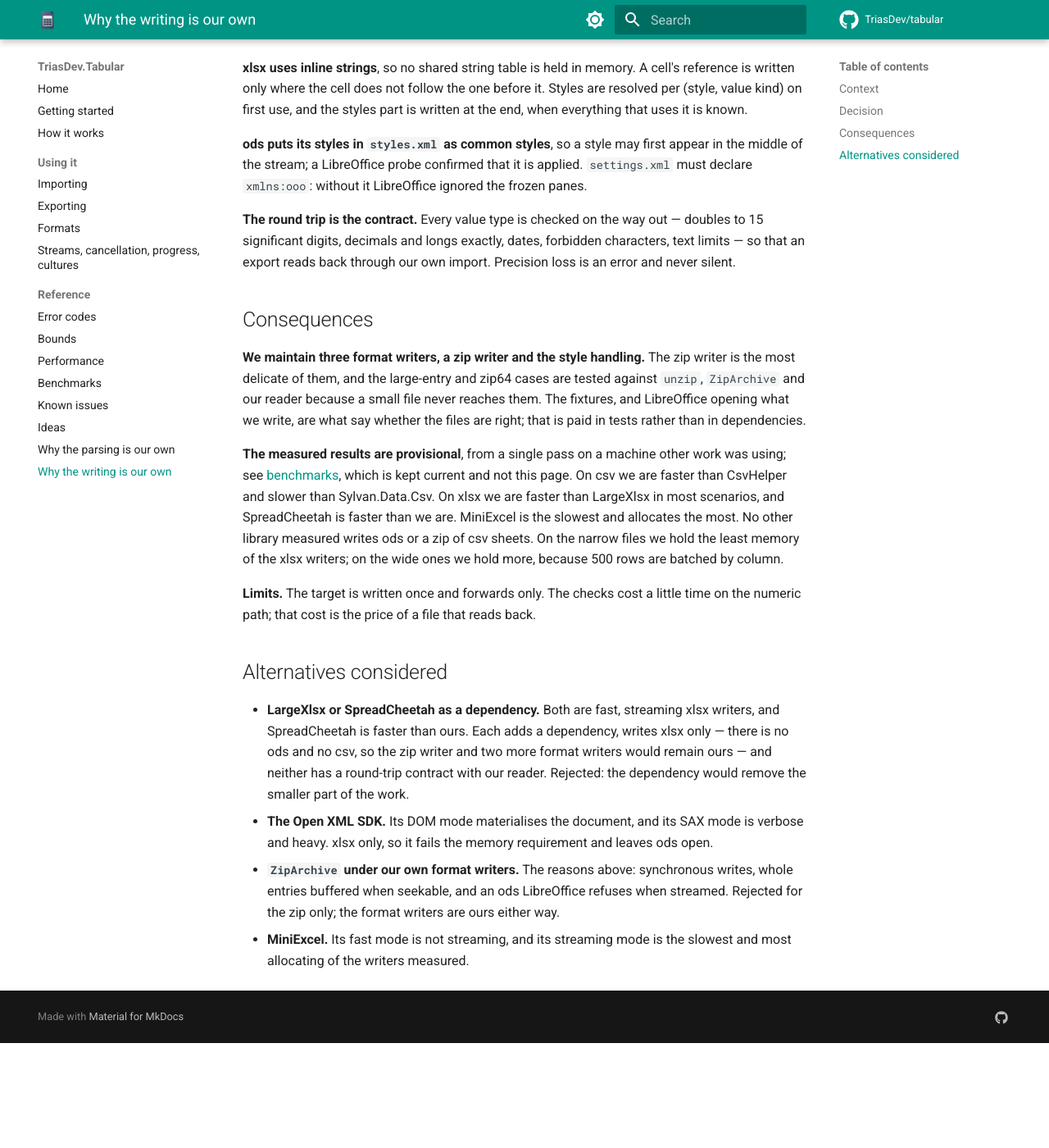
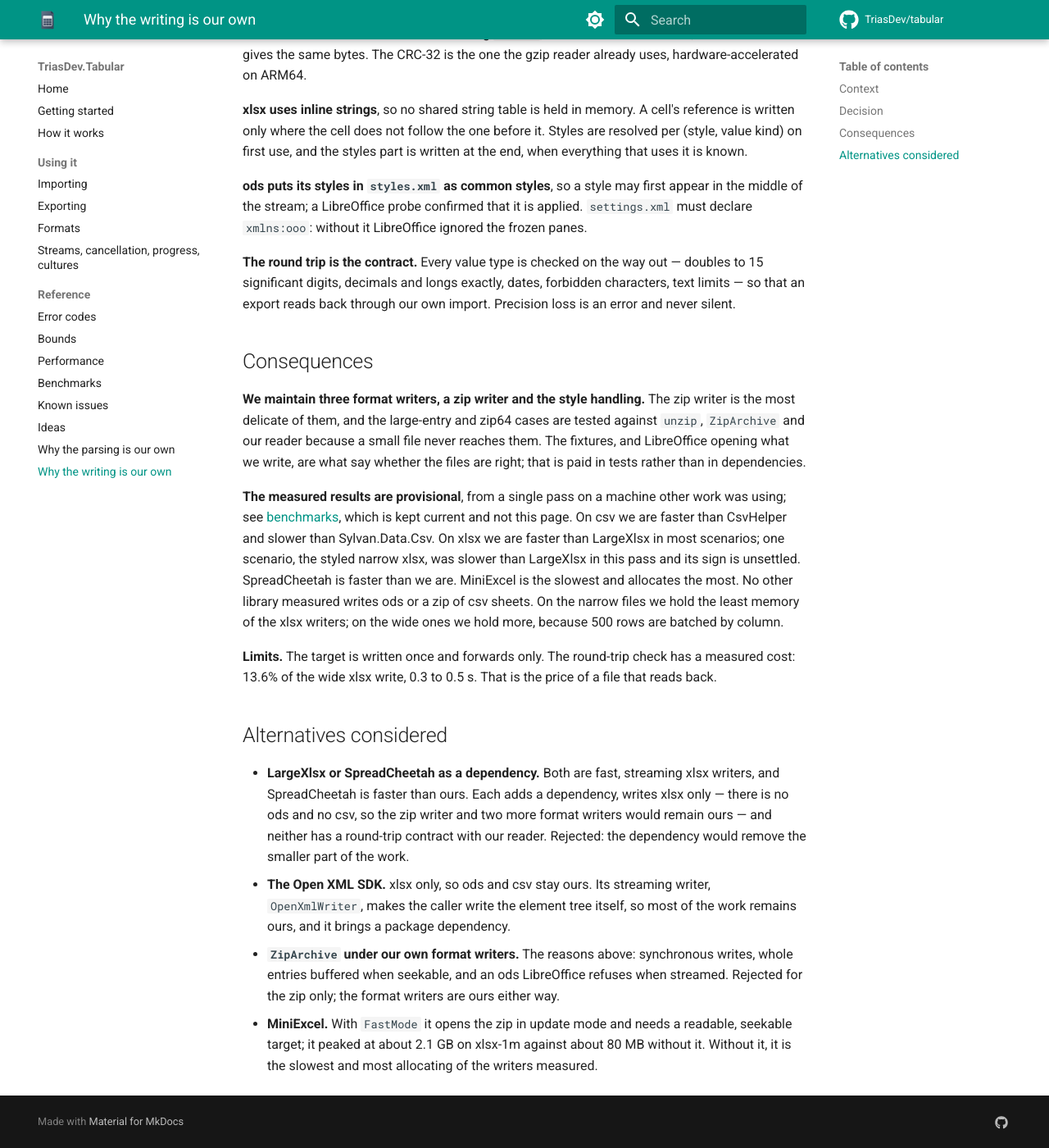
Before and after one commit to TriasDev/tabular, an MkDocs documentation site: the page built from docs/adr/0002-writing-is-our-own.md, in a window 1280 px wide and 1400 px high, scrolled down 1442 px. Shown: the whole window at 82% size. Built offline with MkDocs 1.6.1 and Material for MkDocs 9.7.7, drawn with Linux system fonts in a browser that asks for light colours; comment, search, counter and statistics services are not loaded; before the commit the page ends 2714 px from its top, so only the background shows below that; some of the changed text lies outside the part shown.

Commit message:
docs(adr): 0002 review fixes (seek-back wording, sourced figures, MiniExcel, OpenXml)

```diff
--- a/docs/adr/0002-writing-is-our-own.md
+++ b/docs/adr/0002-writing-is-our-own.md
@@ -26,8 +26,10 @@ the four requirements, for reasons that were each checked rather than assumed.
 
 - **It writes synchronously.** An entry stream is a synchronous `Stream`; the asynchronous
   `ZipArchive` API exists only from .NET 10, and the library also targets net8.0.
-- **With a seekable target it buffers whole entries.** To write sizes into a local header it holds
-  the entry until it is complete, which is the opposite of flat memory.
+- **On a seekable target it seeks back to patch each local header.** The target must stay seekable
+  and nothing already written may be flushed onward or dropped, so the whole entry — a sheet of a
+  million rows — stays in the buffer until it closes. That is the opposite of flat memory, and it
+  breaks a spill buffer that drains to a non-seekable target.
 - **Its streamed output is refused by LibreOffice.** Into a non-seekable stream it writes data
   descriptors, and for an ods that includes the `mimetype` entry. LibreOffice refused the ods that
   `ZipArchive` produced that way: the `mimetype` must be the first entry, stored, with its sizes in the
@@ -40,8 +42,9 @@ buffer and a zip writer of ours. The library takes no third-party writing depend
 
 **The format writers write synchronously into a spill buffer.** Pooled 64 KB segments take the
 bytes; only `FlushAsync` and `CompleteAsync` touch the target, and they do it asynchronously. The
-caller flushes when the writer recommends it, so memory stays flat: about 57 to 59 MB peak for five
-million csv rows, about 95 MB for ten thousand rows of 5,003 columns, in the provisional benchmarks.
+caller flushes when the writer recommends it, so memory stays flat: about 57 MB peak for five
+million csv rows, and about 92 MB (csv) to 94 MB (xlsx) for ten thousand rows of 5,003 columns, in the
+provisional benchmarks.
 
 **The zip writer is ours.** Small parts — the ods `mimetype`, the manifests, the styles — are stored
 with their sizes up front. Large entries are deflated and streamed with data descriptors. Past 4 GB
@@ -71,12 +74,14 @@ are what say whether the files are right; that is paid in tests rather than in d
 **The measured results are provisional**, from a single pass on a machine other work was using; see
 [benchmarks](../benchmarks.md#writing), which is kept current and not this page. On csv we are faster
 than CsvHelper and slower than Sylvan.Data.Csv. On xlsx we are faster than LargeXlsx in most
-scenarios, and SpreadCheetah is faster than we are. MiniExcel is the slowest and allocates the most.
+scenarios; one scenario, the styled narrow xlsx, was slower than LargeXlsx in this pass and its sign
+is unsettled. SpreadCheetah is faster than we are. MiniExcel is the slowest and allocates the most.
 No other library measured writes ods or a zip of csv sheets. On the narrow files we hold the least
 memory of the xlsx writers; on the wide ones we hold more, because 500 rows are batched by column.
 
-**Limits.** The target is written once and forwards only. The checks cost a little time on the
-numeric path; that cost is the price of a file that reads back.
+**Limits.** The target is written once and forwards only. The round-trip check has a
+measured cost: 13.6% of the wide xlsx write, 0.3 to 0.5 s. That is the price of a file that reads
+back.
 
 ## Alternatives considered
 
@@ -84,10 +89,12 @@ numeric path; that cost is the price of a file that reads back.
   SpreadCheetah is faster than ours. Each adds a dependency, writes xlsx only — there is no ods and no
   csv, so the zip writer and two more format writers would remain ours — and neither has a round-trip
   contract with our reader. Rejected: the dependency would remove the smaller part of the work.
-- **The Open XML SDK.** Its DOM mode materialises the document, and its SAX mode is verbose and
-  heavy. xlsx only, so it fails the memory requirement and leaves ods open.
+- **The Open XML SDK.** xlsx only, so ods and csv stay ours. Its streaming writer,
+  `OpenXmlWriter`, makes the caller write the element tree itself, so most of the work remains ours,
+  and it brings a package dependency.
 - **`ZipArchive` under our own format writers.** The reasons above: synchronous writes, whole entries
   buffered when seekable, and an ods LibreOffice refuses when streamed. Rejected for the zip only; the
   format writers are ours either way.
-- **MiniExcel.** Its fast mode is not streaming, and its streaming mode is the slowest and most
-  allocating of the writers measured.
+- **MiniExcel.** With `FastMode` it opens the zip in update mode and needs a readable, seekable
+  target; it peaked at about 2.1 GB on xlsx-1m against about 80 MB without it. Without it, it is
+  the slowest and most allocating of the writers measured.
```
